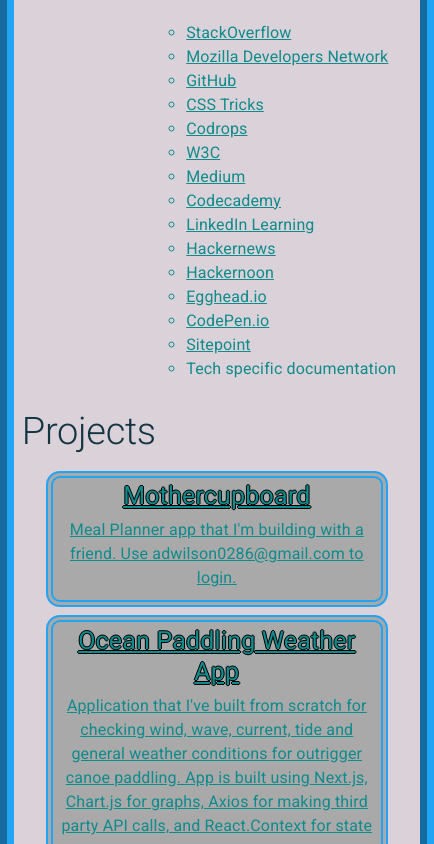
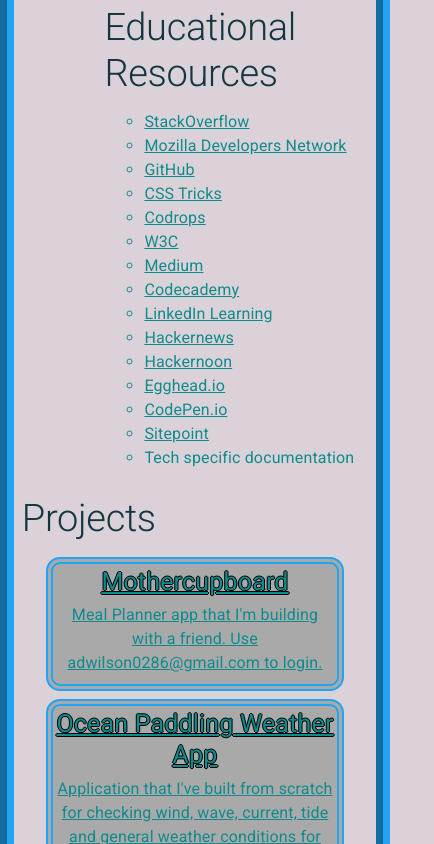
Before and after one commit to Dillweed5446/pdill.dev, a Next.js app in the folder pdill.dev/: page / in a window 390 px wide. Shown: the part 1526-2370 px from the top of the page, 434 px wide, since content can reach past the window. Built offline with nearby package versions, Linux system fonts and the light colour scheme.

Commit message:
:lipstick: change content-box to border box, change hours format on graph

```diff
--- a/pdill.dev/components/Paddler_App/wind_graph.js
+++ b/pdill.dev/components/Paddler_App/wind_graph.js
@@ -32,7 +32,7 @@ export default function WindGraph () {
         fill: false
       }],
       labels: state.data[0].data.hours.slice(state.firstData, state.lastData).map(item => {
-        return new Date(item.time).toLocaleTimeString('en-US', { timeZone: 'HST' })
+        return new Date(item.time).toLocaleTimeString('en-US', { timeZone: 'HST' }).getHours()
       }) // Date (x-axis)
     },
     options: {
--- a/pdill.dev/styles.css
+++ b/pdill.dev/styles.css
@@ -56,7 +56,7 @@ body {
     padding: 2%;
     margin: 0;
     background-color: #DAD2D8;
-    box-sizing: content-box;
+    box-sizing: border-box;
   }
   /* .MuiPaginationItem-sizeLarge-119 {
     height: 1.5rem;
```
